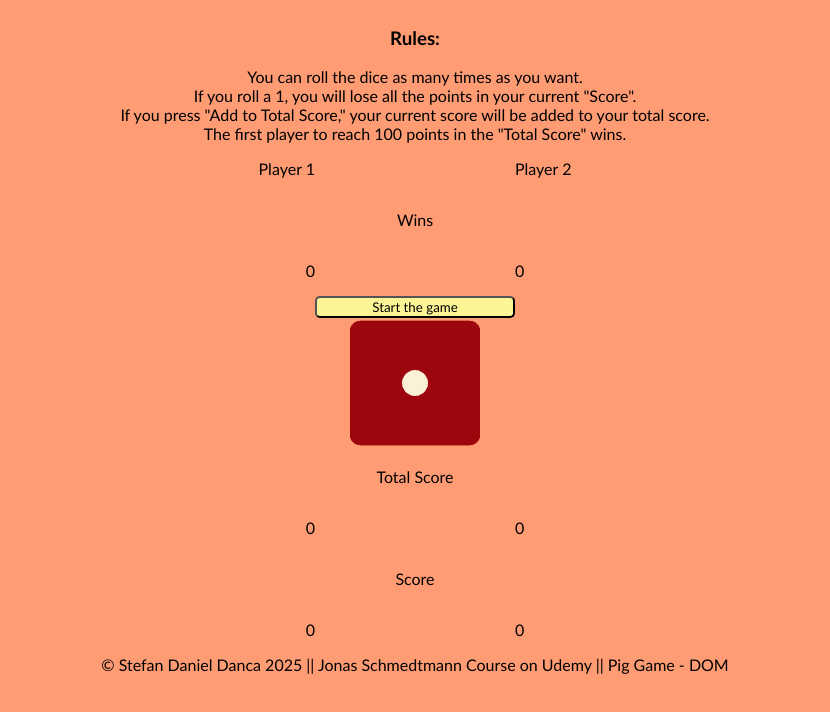
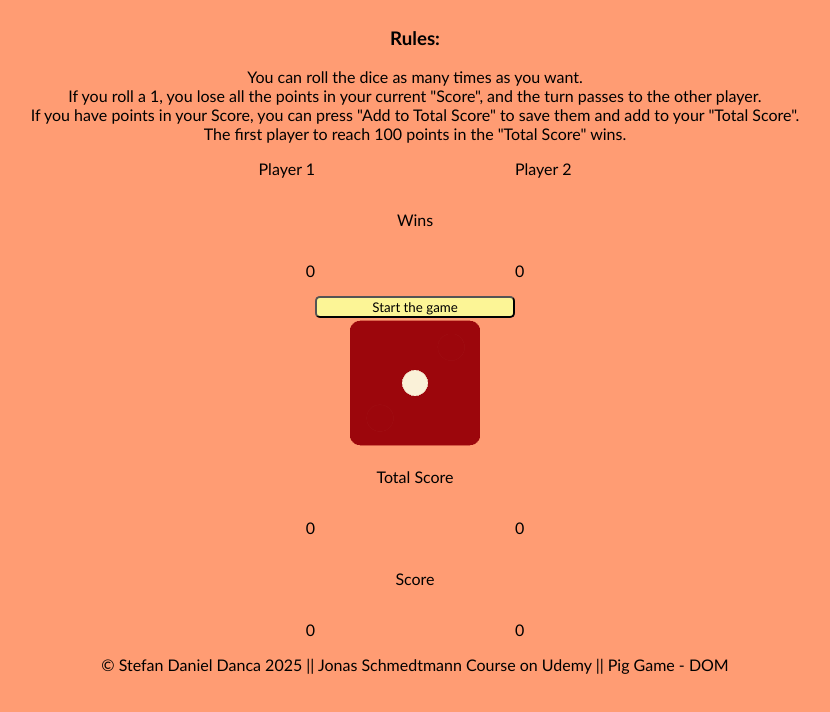
Before and after one commit to Daniel1989Stefan/Pig-Game---DOM, a plain HTML site: page index.html in a window 1280 px wide. Shown: the whole page, without its empty margins (225-1055 px from the left). Drawn offline with Linux system fonts and the light colour scheme.

Commit message:
Update index.html

```diff
--- a/index.html
+++ b/index.html
@@ -12,8 +12,8 @@
 
         <ul class="no-style explanation-contenitor">
             <li>You can roll the dice as many times as you want.</li>
-            <li>If you roll a 1, you will lose all the points in your current "Score".</li>
-            <li>If you press "Add to Total Score," your current score will be added to your total score.</li>
+            <li>If you roll a 1, you lose all the points in your current "Score", and the turn passes to the other player.</li>
+            <li>If you have points in your Score, you can press "Add to Total Score" to save them and add to your "Total Score".</li>
             <li>The first player to reach 100 points in the "Total Score" wins.</li>
             </ul>
 
```
